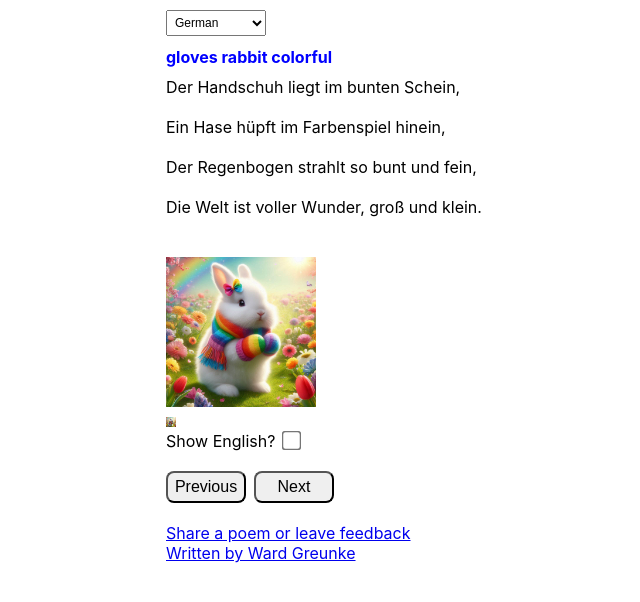
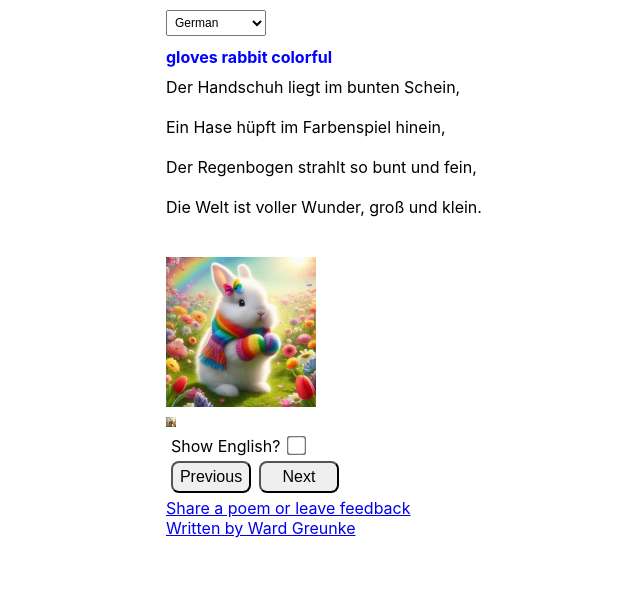
Before and after one commit to wgreunke/poems, a React (Create React App) app: page / in a window 1280 px wide. Shown: the top 602 px of the page, without its empty margins (58-698 px from the left). Built offline with nearby package versions, Linux system fonts and the light colour scheme.

Commit message:
Adding margin to buttons div and show english div

```diff
--- a/src/App.js
+++ b/src/App.js
@@ -113,7 +113,7 @@ const DisplayPoem = ({ poem_data, currentIndex,showBase, chosenLanguage }) => {
 //Add a toggle to hide the english
 const ToggleSwitch=({handleToggle, showBase})=>{
   return (
-    <div>
+    <div style={{margin:'5px'}}>
     <label>
     Show English?
     <input type="checkbox" checked={showBase} onChange={handleToggle}
@@ -128,7 +128,7 @@ const ToggleSwitch=({handleToggle, showBase})=>{
 // NavigationButtons component with Next and Previous buttons
 const NavigationButtons = ({ onNext, onPrevious }) => {
   return (
-    <div>
+    <div style={{margin:'5px'}}>
       <button onClick={onPrevious} style={{ fontSize: '1rem', padding: '5px', borderRadius: '8px', width:'80px',marginRight:'8px'}} >
         Previous</button>
       <button onClick={onNext} style={{ fontSize: '1rem',padding: '5px',  borderRadius: '8px',width:'80px' }}>
@@ -185,10 +185,8 @@ const handleToggle=()=> {setShowBase(!showBase);};
           <DisplayPoem poem_data={data} currentIndex={currentIndex} showBase={showBase} chosenLanguage={chosenLanguage} />
           {/* Navigation buttons */}
           <ToggleSwitch handleToggle={handleToggle} showBase={showBase} />
-          <br></br>
           <NavigationButtons onNext={handleNext} onPrevious={handlePrevious} />
 
-          <br style={{height:'3px'}}></br>
           <a href="https://docs.google.com/forms/d/e/1FAIpQLSc6BFc00n1gch93HZzOI5WN4LjfIw4lrOaMZmGFYfEYWND4Ug/viewform?usp=sf_link" alt="">Share a poem or leave feedback</a>
           <br></br>
           <a href="https://www.linkedin.com/in/wgreunke/" alt=""> Written by Ward Greunke</a>
```
